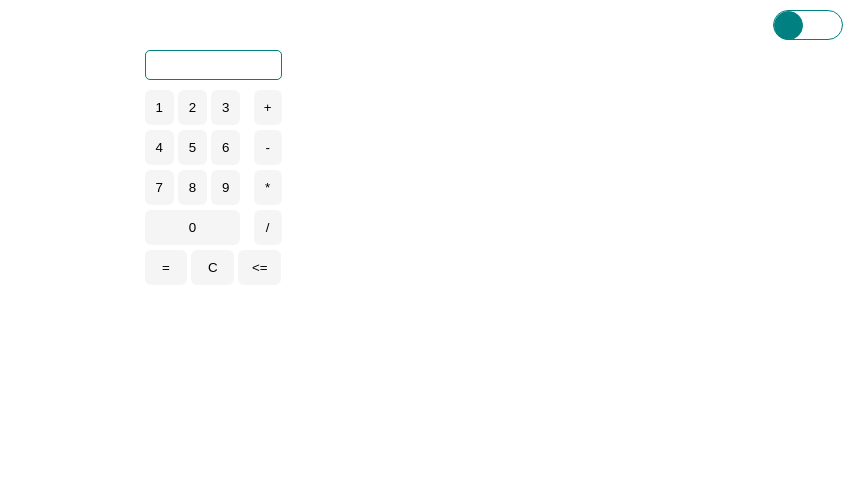
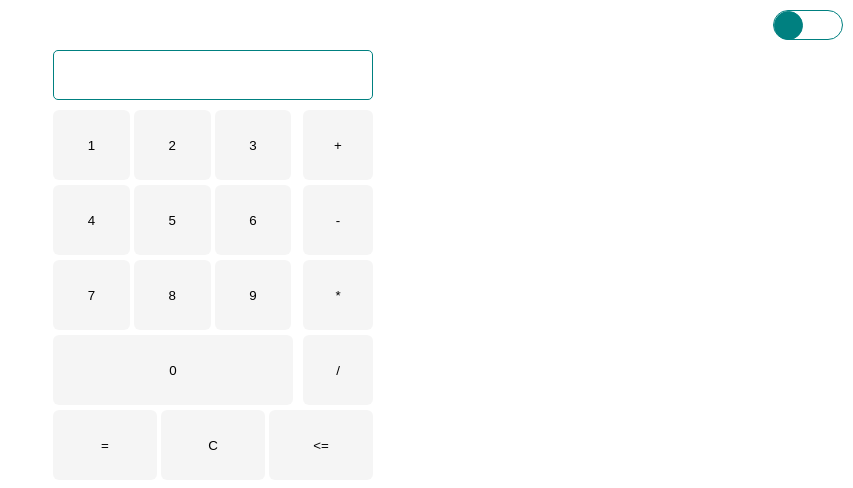
Before and after one commit to GuzevVladislav/GuzevVladislav.github.io, a plain HTML site: page index.html in a window 1280 px wide. Shown: the whole page, without its empty margins (427-1280 px from the left). Drawn offline with Linux system fonts and the light colour scheme.

Commit message:
Add files via upload

```diff
--- a/style.css
+++ b/style.css
@@ -10,6 +10,7 @@ button
     border-radius: 6px;
     padding: 10px;
     background-color: #7e7e7e13;
+    height: 70px;
 }
 
 #theme
@@ -47,7 +48,7 @@ button
 
     margin: 0 auto;
     margin-top: 50px;
-    width: 137px;
+    width: 320px;
 }
 
 input
@@ -56,19 +57,19 @@ input
     margin-bottom: 10px;
     border: 1px solid teal;
     border-radius: 5px;
-    height: 30px;
+    height: 50px;
     background: transparent;
 }
 
 .num
 {
-    width: 30.5%;
+    width: 32%;
     margin-bottom: 5px;
 }
 
 .function_btn
 {
-    width: 31.3%;
+    width: 32.5%;
 }
 
 
@@ -79,7 +80,7 @@ input
 
 #numbers
 {
-    width: 70%;
+    width: 75%;
 }
 
 .wrapper
@@ -99,6 +100,7 @@ input
 .action
 {
     margin-bottom: 5px;
+    width: 70px;
 }
 
 
```
